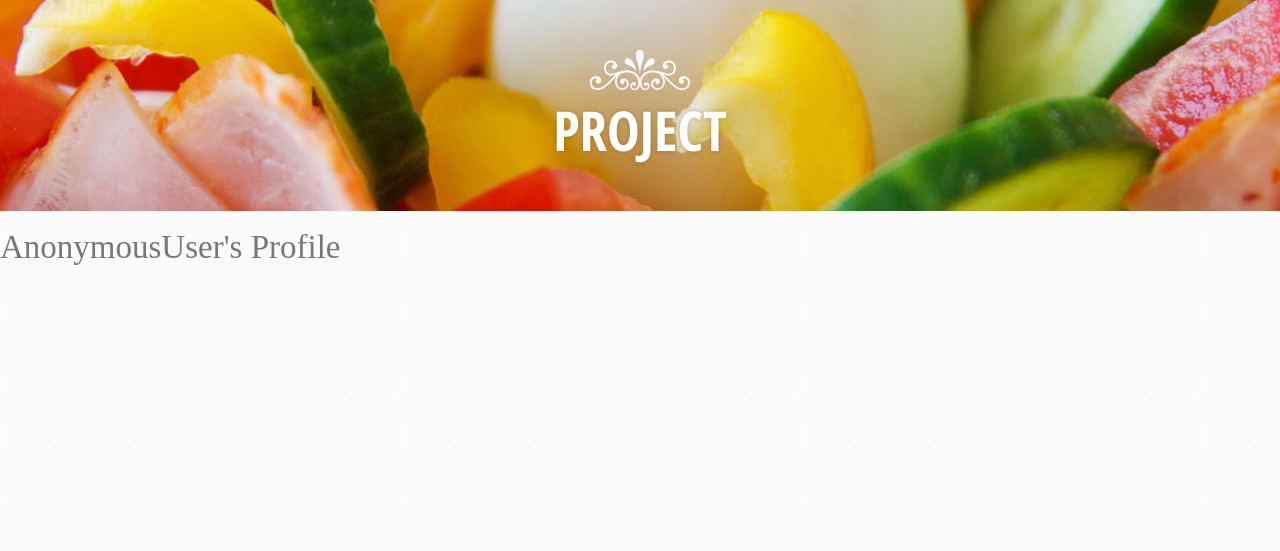
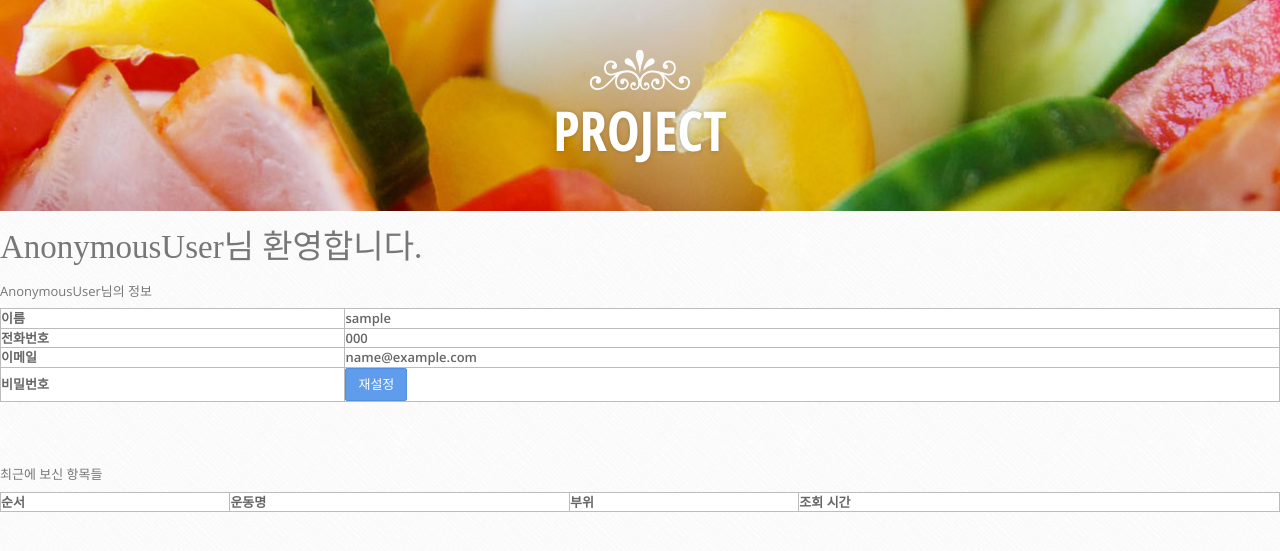
Before and after one commit to davidkim9204/projectgym, a Django app: template projectgym/accounts/templates/accounts/profile.html in a window 1280 px wide. Shown: the top 551 px of the page. Run offline with Django 3.2, Linux system fonts and the light colour scheme; the template is opened without the code that fills it: most values are stand-ins (such as "Sample title", 1, 10 or a date in 2020); lists and menus that the app fills with data are empty; some libraries are stand-ins or nearby versions; some web fonts are replaced.

```diff
--- a/projectgym/accounts/templates/accounts/profile.html
+++ b/projectgym/accounts/templates/accounts/profile.html
@@ -1,5 +1,63 @@
 {% extends "layout.html" %}
 
 {% block content %}
-     <h1>{{ user }}'s Profile</h1>
+<!doctype html>
+<html lang="ko">
+  <head>
+    <meta charset="utf-8">
+    <title>HTML | Table</title>
+    <style>
+      table {
+        width: 100%;
+      }
+      table, th, td {
+        border: 1px solid #bcbcbc;
+      }
+    </style>
+  </head>
+  <body>
+
+        <h1>{{ user }}님 환영합니다.</h1>
+
+    <table>
+      <caption>{{user}}님의 정보
+      <thread>
+        <tr>
+          <th>이름</th>
+          <th>{{user_name}}</th>
+        <tr>
+        <tr>
+          <th>전화번호</th>
+          <th>{{user_phonenumb}}</th>
+        <tr>
+        <tr>
+          <th>이메일</th>
+          <th>{{user_email}}</th>
+        <tr>
+        <tr>
+          <th>비밀번호</th>
+          <th><a href="/account/reset-password/" class="btn btn-primary">재설정</a></th>
+
+    <table>
+
+    <br>
+    <br>
+    <br>
+
+    <table>
+      <caption>최근에 보신 항목들</caption>
+      <thead>
+        <tr>
+          <th>순서</th>
+          <th>운동명</th>
+          <th>부위</th>
+          <th>조회 시간</th>
+        </tr>
+      </thead>
+
+    </table>
+  </body>
+
+
+</html>
 {% endblock %}
```
